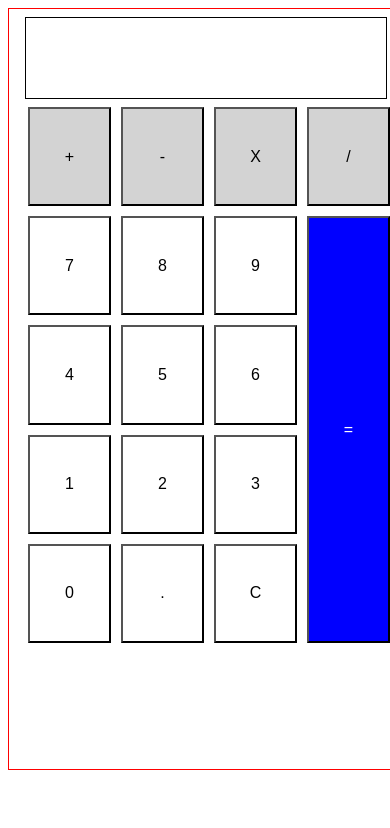
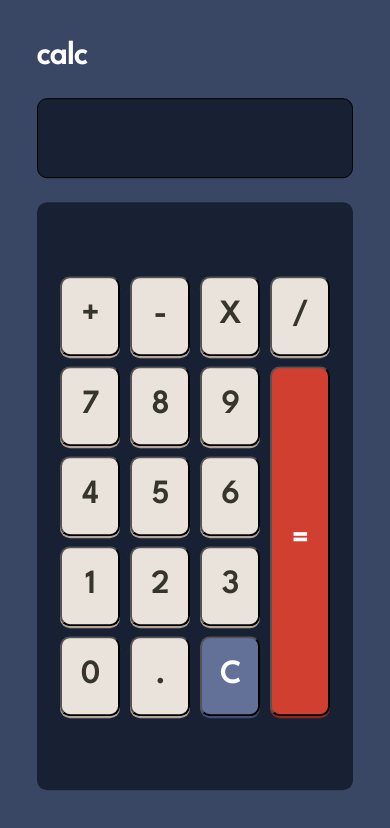
Before and after one commit to noahlarsen26/js-calculator, a plain HTML site: page index.html in a window 390 px wide. Drawn offline with Linux system fonts and the light colour scheme.

Commit message:
updated css

```diff
--- a/app.js
+++ b/app.js
@@ -1,6 +1,6 @@
 const btns = document.querySelectorAll(".btn");
 const display = document.querySelectorAll(".display");
-const answerContainer = document.querySelector(".answer-container");
+const answer = document.querySelector(".answer");
 const btnContainer = document.querySelector(".btn-container");
 const divide = document.getElementById("divide");
 const addition = document.getElementById("plus");
@@ -31,10 +31,10 @@ numbers.forEach((num) => {
     }
     if (operator === "") {
       // Read first number if no operator set yet
-      answerContainer.textContent = firstNum += value;
+      answer.textContent = firstNum += value;
     } else {
       //read second number
-      answerContainer.textContent = secondNum += value;
+      answer.textContent = secondNum += value;
     }
   });
 });
@@ -43,21 +43,15 @@ operators.forEach((op) => {
   op.addEventListener("click", (e) => {
     if (e.target.textContent !== "=") {
       operator = e.target.textContent;
-
-      answerContainer.textContent = firstNum + operator;
-
-      console.log(firstNum);
-      console.log(operator);
+      answer.textContent = firstNum + operator;
     } else {
-      console.log(secondNum);
-      answerContainer.textContent = secondNum;
-
+      answer.textContent = secondNum;
       switch (operator) {
         case "+":
           console.log(
             (parseFloat(firstNum) + parseFloat(secondNum)).toFixed(2)
           );
-          answerContainer.textContent = (
+          answer.textContent = (
             parseFloat(firstNum) + parseFloat(secondNum)
           ).toFixed(2);
           break;
@@ -65,7 +59,7 @@ operators.forEach((op) => {
           console.log(
             (parseFloat(firstNum) - parseFloat(secondNum)).toFixed(2)
           );
-          answerContainer.textContent = (
+          answer.textContent = (
             parseFloat(firstNum) - parseFloat(secondNum)
           ).toFixed(2);
           break;
@@ -73,7 +67,7 @@ operators.forEach((op) => {
           console.log(
             (parseFloat(firstNum) * parseFloat(secondNum)).toFixed(2)
           );
-          answerContainer.textContent = (
+          answer.textContent = (
             parseFloat(firstNum) * parseFloat(secondNum)
           ).toFixed(2);
           break;
@@ -81,7 +75,7 @@ operators.forEach((op) => {
           console.log(
             (parseFloat(firstNum) / parseFloat(secondNum)).toFixed(2)
           );
-          answerContainer.textContent = (
+          answer.textContent = (
             parseFloat(firstNum) / parseFloat(secondNum)
           ).toFixed(2);
           break;
@@ -96,7 +90,7 @@ clear.addEventListener("click", () => {
   firstNum = "";
   secondNum = "";
   operator = "";
-  answerContainer.textContent = "";
+  answer.textContent = "";
 });
 
 // decimal.addEventListener("click", () => {
--- a/index.html
+++ b/index.html
@@ -16,8 +16,12 @@
   </head>
   <body>
     <div class="calculator-container">
-      <div class="answer-container"></div>
+      <h1>calc</h1>
+      <div class="answer-container">
+        <h2 class="answer"></h2>
+      </div>
       <div class="btn-container">
+        <div class="btns">
           <button id="plus" class="btn display operator">+</button>
           <button id="minus" class="btn display operator">-</button>
           <button id="times" class="btn display operator">X</button>
@@ -37,6 +41,7 @@
           <button id="clear" class="btn">C</button>
         </div>
       </div>
+    </div>
   </body>
   <script type="module" src="app.js"></script>
 </html>
--- a/styles.css
+++ b/styles.css
@@ -1,28 +1,75 @@
+@import url("https://fonts.googleapis.com/css2?family=League+Spartan&display=swap");
+* {
+  margin: 0;
+  padding: 0;
+  box-sizing: border-box;
+}
+body {
+  background: hsl(222, 26%, 31%);
+  font-family: "League Spartan", sans-serif;
+  font-weight: 700;
+}
 .calculator-container {
-  border: solid 1px red;
-  width: 25rem;
+  width: 30rem;
   margin: 0 auto;
   height: 90vh;
+  position: absolute;
+  top: 50%;
+  left: 50%;
+  transform: translate(-50%, -50%);
+}
+h1 {
+  color: hsl(0, 0%, 100%);
+  width: 90%;
+  height: 2rem;
+  margin: 0 auto;
 }
 .answer-container {
-  background: white;
+  font-family: "League Spartan", sans-serif;
+  font-weight: 700;
+  font-size: 32px;
+  background: hsl(224, 36%, 15%);
   border: solid 1px black;
+  border-radius: 10px;
   height: 5rem;
   width: 90%;
-  margin: 0.5rem 1rem;
+  margin: 1.5rem auto;
   overflow: hidden;
+  color: hsl(0, 0%, 100%);
+}
+.answer {
+  margin-left: 10px;
 }
 .btn-container {
+  width: 90%;
+  height: calc(90% - 6rem);
+  margin: 0 auto;
+  display: flex;
+  align-items: center;
+  justify-content: center;
+  background: hsl(224, 36%, 15%);
+  border-radius: 10px;
+}
+.btns {
   display: grid;
   grid-template-columns: repeat(4, 83px);
-  grid-auto-rows: calc(100% - 3.8rem);
+  /* grid-auto-rows: calc(100% - 5rem); */
+  grid-auto-rows: 5rem;
   gap: 10px;
   justify-content: center;
+  border-radius: 10px;
+  /* height: calc(100% - 5rem); */
 }
 .btn {
-  font-size: 1rem;
-  background: white;
+  font-family: "League Spartan", sans-serif;
+  font-weight: 700;
+  font-size: 32px;
+  /* font-size: 1rem; */
+  background: hsl(30, 25%, 89%);
   cursor: pointer;
+  color: hsl(60, 10%, 19%);
+  box-shadow: 0px 2px 0px 0px hsl(28, 16%, 65%);
+  border-radius: 10px;
 }
 .btn:hover {
   opacity: 0.3;
@@ -30,12 +77,33 @@
 .btn:nth-of-type(8) {
   grid-column: 4;
   grid-row: 2 / 6;
-  background: blue;
-  color: white;
+  background: hsl(6, 63%, 50%);
+  color: hsl(0, 0%, 100%);
+  box-shadow: 0px 2px 0px 0px hsl(6, 70%, 34%);
 }
-#plus,
-#minus,
-#times,
-#divide {
-  background: lightgray;
+.btn:nth-of-type(17) {
+  background: hsl(225, 21%, 49%);
+  color: hsl(0, 0%, 100%);
+  box-shadow: 0px 2px 0px 0px hsl(224, 28%, 35%);
 }
+
+@media screen and (max-width: 450px) {
+  .calculator-container {
+    width: 22rem;
+  }
+  .btns {
+    grid-template-columns: repeat(4, 60px);
+  }
+}
+@media screen and (max-width: 350px) {
+  .calculator-container {
+    width: 20rem;
+  }
+  .btns {
+    grid-template-columns: repeat(4, 55px);
+  }
+  .answer-container,
+  .btn {
+    font-size: 24px;
+  }
+}
```
Lines whose indentation alone changed are shown as unchanged.
